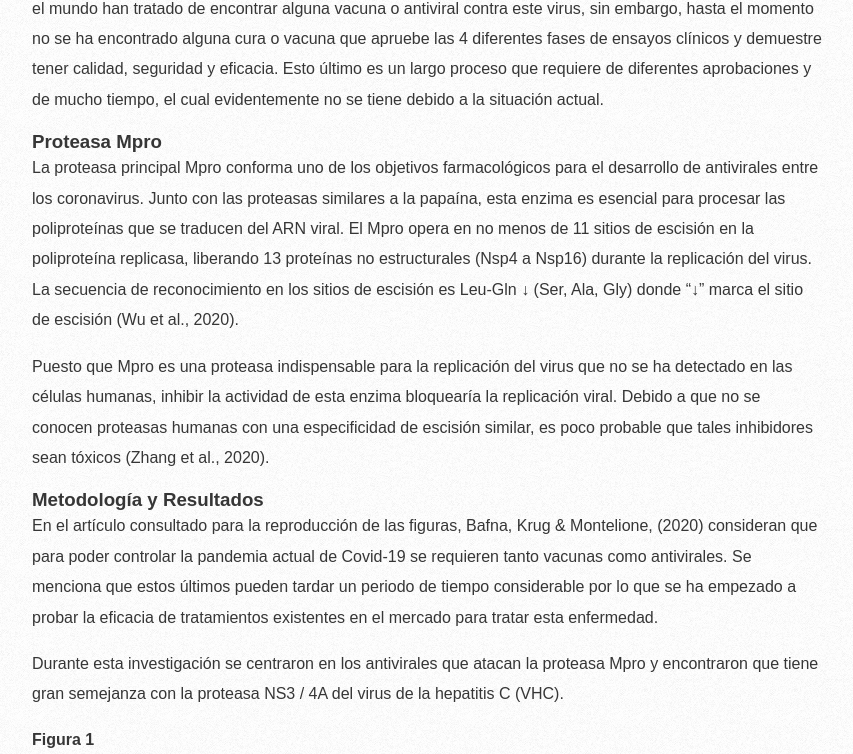
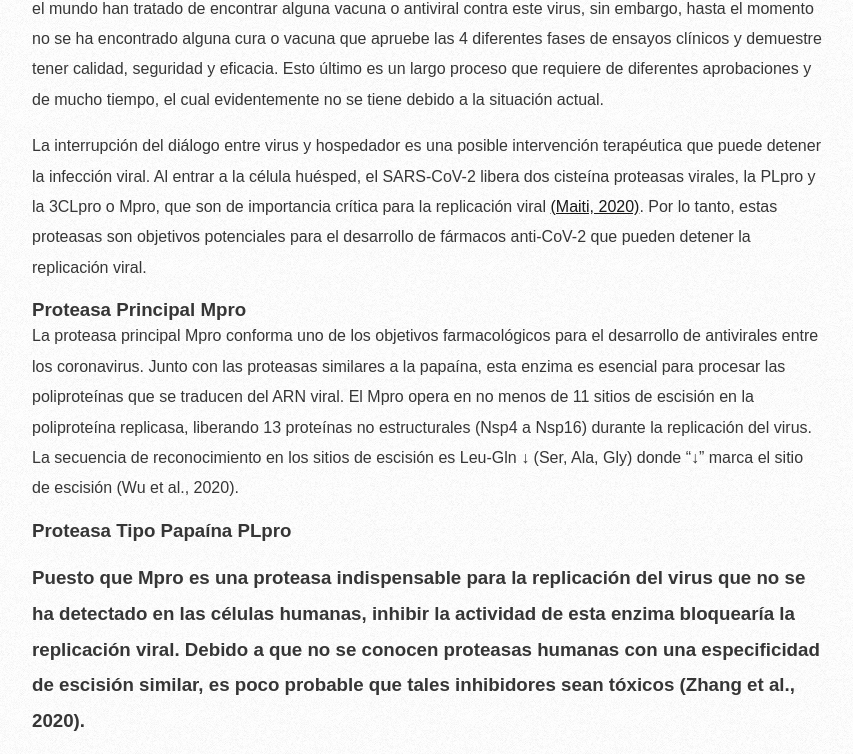
Before and after one commit to Fredie03/Challenge_CdCMx-Team18, a plain HTML site: page index.html in a window 1280 px wide. Shown: the part 1941-2695 px from the top of the page, without its empty margins (418-1271 px from the left). Drawn offline with Linux system fonts and the light colour scheme.

Commit message:
Update index.html

```diff
--- a/index.html
+++ b/index.html
@@ -64,8 +64,11 @@ Released   : 20140221
 					<p> La traducción del ARN viral da como resultado la síntesis de dos poliproteínas que son procesadas por dos cisteína proteasas codificadas por virus, la proteasa tipo papaína (PLpro ) y la proteasa similar a 3C (3CLpro) que también se conoce como proteína no estructural 5 (NSP5) o como proteasa principal (Mpro ).<p>
 					<h3> Problemática</h3>
 					<p> Actualmente el mundo se encuentra en una pandemia causada por el virus SARS-CoV-2 que ha ocasionado altas tasas de mortalidad alrededor del mundo, ante esta problemática farmacéuticas e investigadores de todo el mundo han tratado de encontrar alguna vacuna o antiviral contra este virus, sin embargo, hasta el momento no se ha encontrado alguna cura o vacuna que apruebe las 4 diferentes fases de ensayos clínicos y demuestre tener calidad, seguridad y eficacia. Esto último es un largo proceso que requiere de diferentes aprobaciones y de mucho tiempo, el cual evidentemente no se tiene debido a la situación actual.<p>
-					<h3> Proteasa Mpro</h3>
+					<p> La interrupción del diálogo entre virus y hospedador es una posible intervención terapéutica que puede detener la infección viral.  Al entrar a la célula huésped, el SARS-CoV-2 libera dos cisteína proteasas virales, la PLpro y la 3CLpro o Mpro, que son de importancia crítica para la replicación viral <a href="https://www.ncbi.nlm.nih.gov/pmc/articles/PMC7409920/">(Maiti, 2020)</a>. Por lo tanto, estas proteasas son objetivos potenciales para el desarrollo de fármacos anti-CoV-2 que pueden detener la replicación viral.<p>
+					<h3> Proteasa Principal Mpro</h3>
 					<p> La proteasa principal Mpro conforma uno de los objetivos farmacológicos para el desarrollo de antivirales entre los coronavirus. Junto con las proteasas similares a la papaína, esta enzima es esencial para procesar las poliproteínas que se traducen del ARN viral. El Mpro opera en no menos de 11 sitios de escisión en la poliproteína replicasa, liberando 13 proteínas no estructurales (Nsp4 a Nsp16) durante la replicación del virus. La secuencia de reconocimiento en los sitios de escisión es Leu-Gln ↓ (Ser, Ala, Gly) donde “↓” marca el sitio de escisión (Wu et al., 2020).<p>
+					<h3>Proteasa Tipo Papaína PLpro<h3>
+					<p>
 					<p> Puesto que Mpro es una proteasa indispensable para la replicación del virus que no se ha detectado en las células humanas, inhibir la actividad de esta enzima bloquearía la replicación viral. Debido a que no se conocen proteasas humanas con una especificidad de escisión similar, es poco probable que tales inhibidores sean tóxicos (Zhang et al., 2020).<p>
 					<h3> Metodología y Resultados </h3>
 					<p> En el artículo consultado para la reproducción de las figuras, Bafna, Krug & Montelione, (2020) consideran que para poder controlar la pandemia actual de Covid-19 se requieren tanto vacunas como antivirales. Se menciona que estos últimos pueden tardar un periodo de tiempo considerable por lo que se ha empezado a probar la eficacia de tratamientos existentes en el mercado para tratar esta enfermedad.<p>
```
